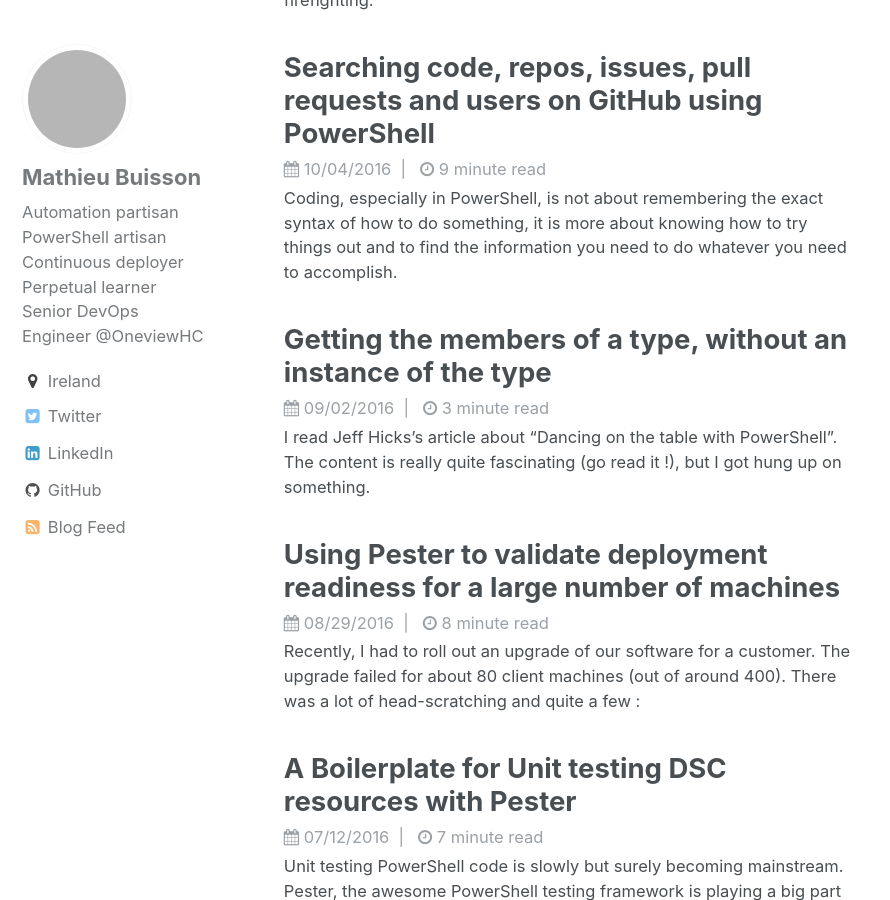
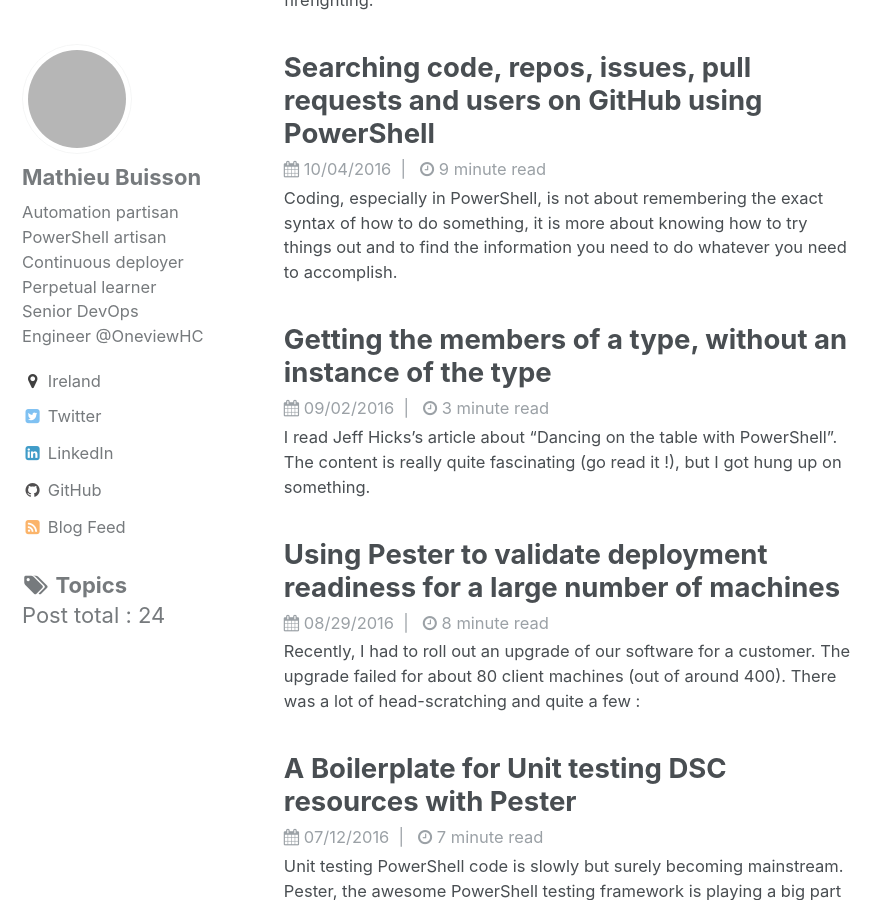
Before and after one commit to MathieuBuisson/MathieuBuisson.github.io, a Jekyll site: the page built from index.html, in a window 1280 px wide and 900 px high, scrolled down 415 px. Shown: the whole window, without its empty margins (0-890 px from the left). Built offline with Jekyll 4.4.1, drawn with Linux system fonts in a browser that asks for light colours; the list of posts is cut into pages by our own code; grey boxes are pictures that could not be loaded.

Commit message:
Testing tag cloud in the sidebar

```diff
--- a/_includes/sidebar.html
+++ b/_includes/sidebar.html
@@ -19,5 +19,6 @@
       {% include nav_list nav=page.sidebar.nav %}
     {% endif %}
   {% endif %}
+  {% include tag-cloud.html %}
   </div>
 {% endif %}
--- /dev/null
+++ b/_includes/tag-cloud.html
@@ -0,0 +1,26 @@
+<!--
+{% capture page_tags %}{% for tag in page.tags %}{{ tag | downcase }}#{{ tag }}{% unless forloop.last %},{% endunless %}{% endfor %}{% endcapture %}
+{% assign tag_hashes = (page_tags | split: ',' | sort:0) %}
+<p class="page__taxonomy">
+  <strong><i class="fa fa-fw fa-tags" aria-hidden="true"></i> {{ site.data.ui-text[site.locale].tags_label | default: "Tags:" }} </strong>
+  <span itemprop="keywords">
+  {% for hash in tag_hashes %}
+    {% assign keyValue = hash | split: '#' %}
+    {% capture tag_word %}{{ keyValue[1] | strip_newlines }}{% endcapture %}
+    <a href="{{ tag_word | slugify | prepend: path_type | prepend: site.tag_archive.path | absolute_url }}" class="page__taxonomy-item" rel="tag">{{ tag_word }}</a>{% unless forloop.last %}<span class="sep">, </span>{% endunless %}
+  {% endfor %}
+  </span>
+</p>
+-->
+
+<h3><i class="fa fa-fw fa-tags" aria-hidden="true"></i> Topics</h3>
+
+<!-- Get list of tags -->
+{% assign tags = site.tags %}
+{% for tag in tags.name %}
+TagName : {{ tag }}
+{% endfor %}
+
+<!-- Get list and count of posts -->
+{% assign posts_count_total = site.posts | size %}
+Post total : {{ posts_count_total }}
```
